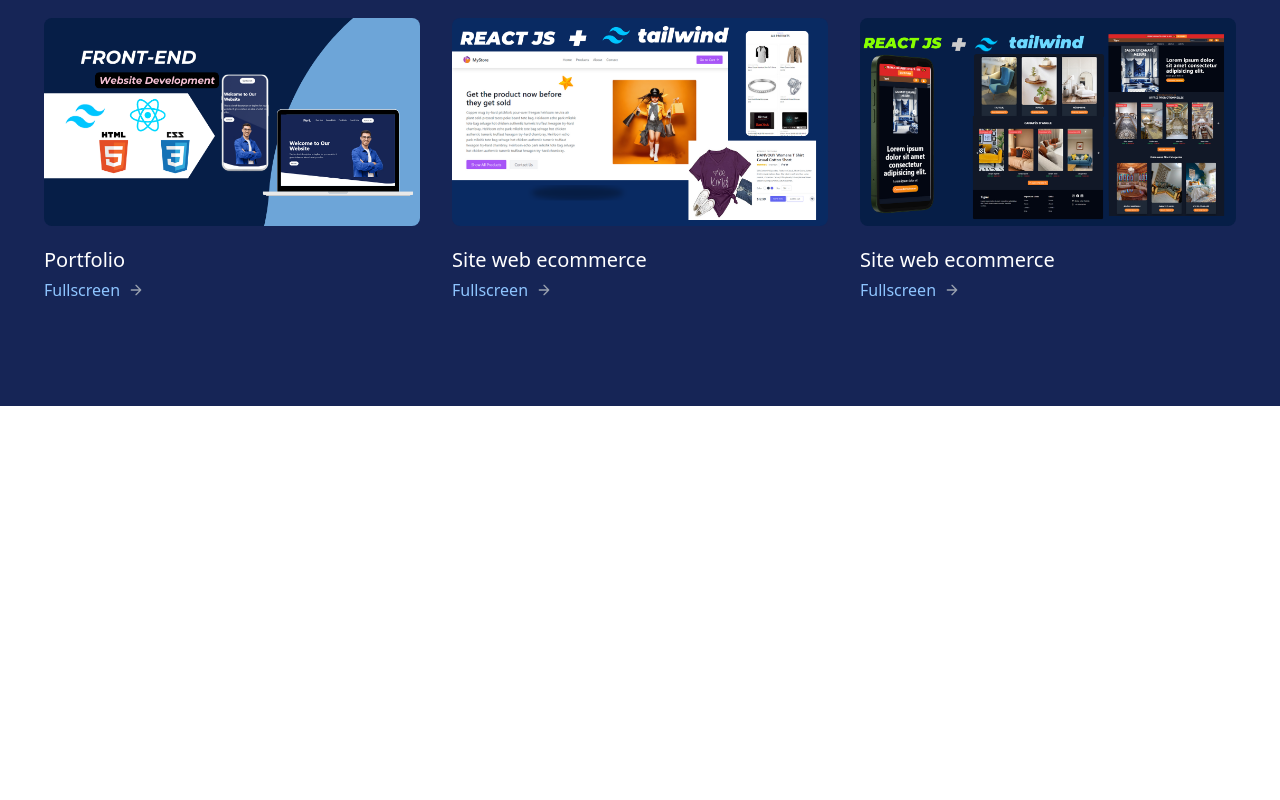
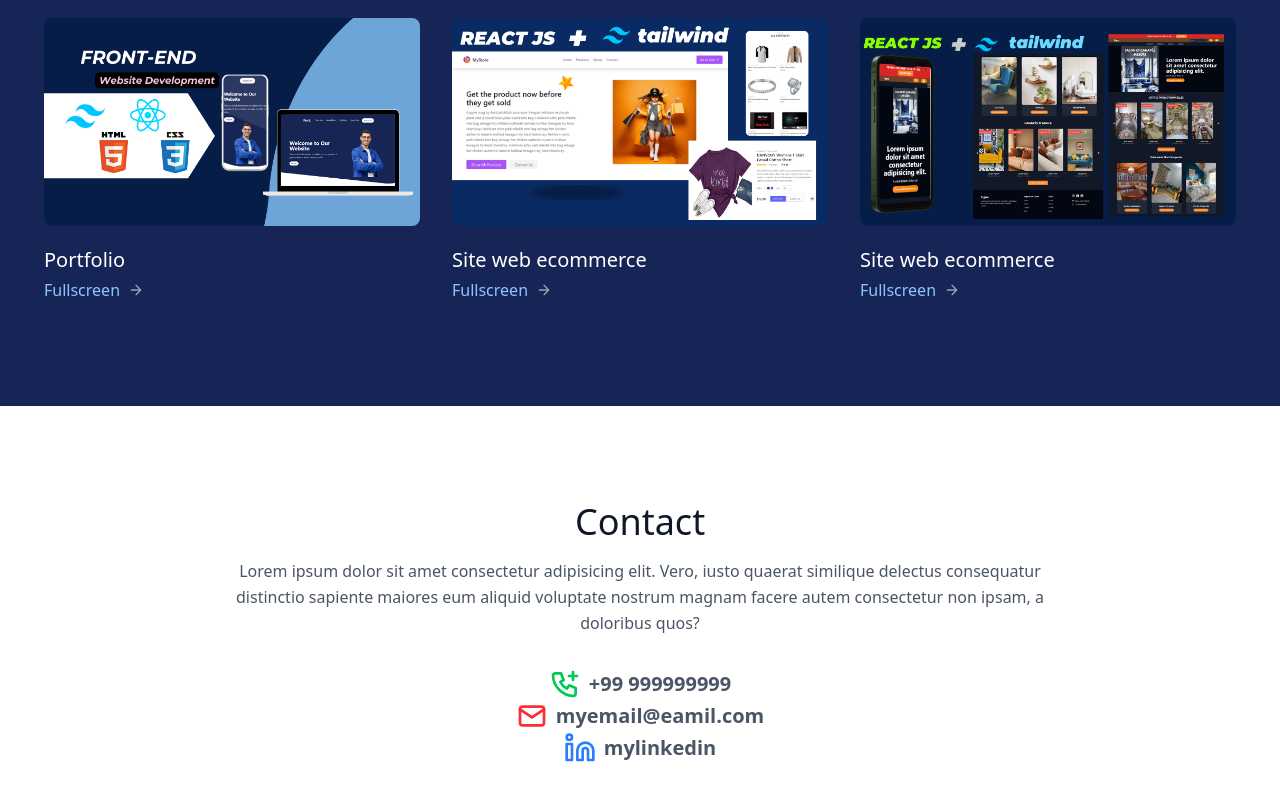
Before and after one commit to muhammadderic/personal-branding-web-apps, a React (Vite) app in the folder generic-portfolio/: page / in a window 1280 px wide. Shown: the part 1836-2636 px from the top of the page. Before the commit the page ends 2242 px from the top, so only its background shows below. Built offline with nearby package versions, Linux system fonts and the light colour scheme.

Commit message:
(gpf) Create contact section

```diff
--- a/generic-portfolio/src/App.jsx
+++ b/generic-portfolio/src/App.jsx
@@ -6,6 +6,7 @@ import Hero from './components/Hero';
 import Skill from './components/Skill';
 import Experience from './components/Experience';
 import Project from './components/Project';
+import Contact from './components/Contact';
 
 function App() {
   useEffect(() => {
@@ -20,6 +21,7 @@ function App() {
       <Skill />
       <Experience />
       <Project />
+      <Contact />
     </main>
   )
 }
--- /dev/null
+++ b/generic-portfolio/src/components/Contact.jsx
@@ -0,0 +1,78 @@
+import React from 'react'
+
+export default function Contact() {
+  return (
+    <section id='contact' className='text-gray-600 body-font'>
+      <div className='container mx-auto flex px-5 py-24 items-center justify-center flex-col'>
+        <div data-aos='fade-up' data-aos-delay='300' className='text-center lg:w-2/3 w-full'>
+          <h1 className='title-font sm:text-4xl text-3xl mb-4 font-medium text-gray-900'>
+            Contact
+          </h1>
+
+          <p className='mb-8 leading-relaxed'>
+            Lorem ipsum dolor sit amet consectetur adipisicing elit. Vero, iusto quaerat similique delectus consequatur distinctio sapiente maiores eum aliquid voluptate nostrum magnam facere autem consectetur non ipsam, a doloribus quos?
+          </p>
+
+          <div
+            data-aos='fade-up'
+            data-aos-delay='500'
+            className='flex flex-col items-center text-xl font-bold mt-4'>
+            <div className='flex items-center space-x-2'>
+              <svg
+                class="h-8 w-8 text-green-500"
+                width="24"
+                height="24"
+                viewBox="0 0 24 24"
+                stroke-width="2"
+                stroke="currentColor"
+                fill="none"
+                stroke-linecap="round"
+                stroke-linejoin="round">
+                <path stroke="none" d="M0 0h24v24H0z" />
+                <path d="M5 4h4l2 5l-2.5 1.5a11 11 0 0 0 5 5l1.5 -2.5l5 2v4a2 2 0 0 1 -2 2a16 16 0 0 1 -15 -15a2 2 0 0 1 2 -2" />
+                <path d="M15 6h6m-3 -3v6" />
+              </svg>
+
+              <span >+99 999999999</span>
+            </div>
+
+            <div className='flex items-center space-x-2'>
+              <svg
+                class="h-8 w-8 text-red-500"
+                width="24"
+                height="24"
+                viewBox="0 0 24 24"
+                stroke-width="2"
+                stroke="currentColor"
+                fill="none"
+                stroke-linecap="round"
+                stroke-linejoin="round">
+                <path stroke="none" d="M0 0h24v24H0z" />
+                <rect x="3" y="5" width="18" height="14" rx="2" />
+                <polyline points="3 7 12 13 21 7" />
+              </svg>
+
+              <span >myemail@eamil.com</span>
+            </div>
+
+            <div className='flex items-center space-x-2'>
+              <svg
+                class="h-8 w-8 text-blue-500"
+                viewBox="0 0 24 24"
+                fill="none"
+                stroke="currentColor"
+                stroke-width="2"
+                stroke-linecap="round"
+                stroke-linejoin="round">
+                <path d="M16 8a6 6 0 0 1 6 6v7h-4v-7a2 2 0 0 0-2-2 2 2 0 0 0-2 2v7h-4v-7a6 6 0 0 1 6-6z" />
+                <rect x="2" y="9" width="4" height="12" />
+                <circle cx="4" cy="4" r="2" />
+              </svg>
+              <span >mylinkedin</span>
+            </div>
+          </div>
+        </div>
+      </div>
+    </section>
+  )
+}
```
